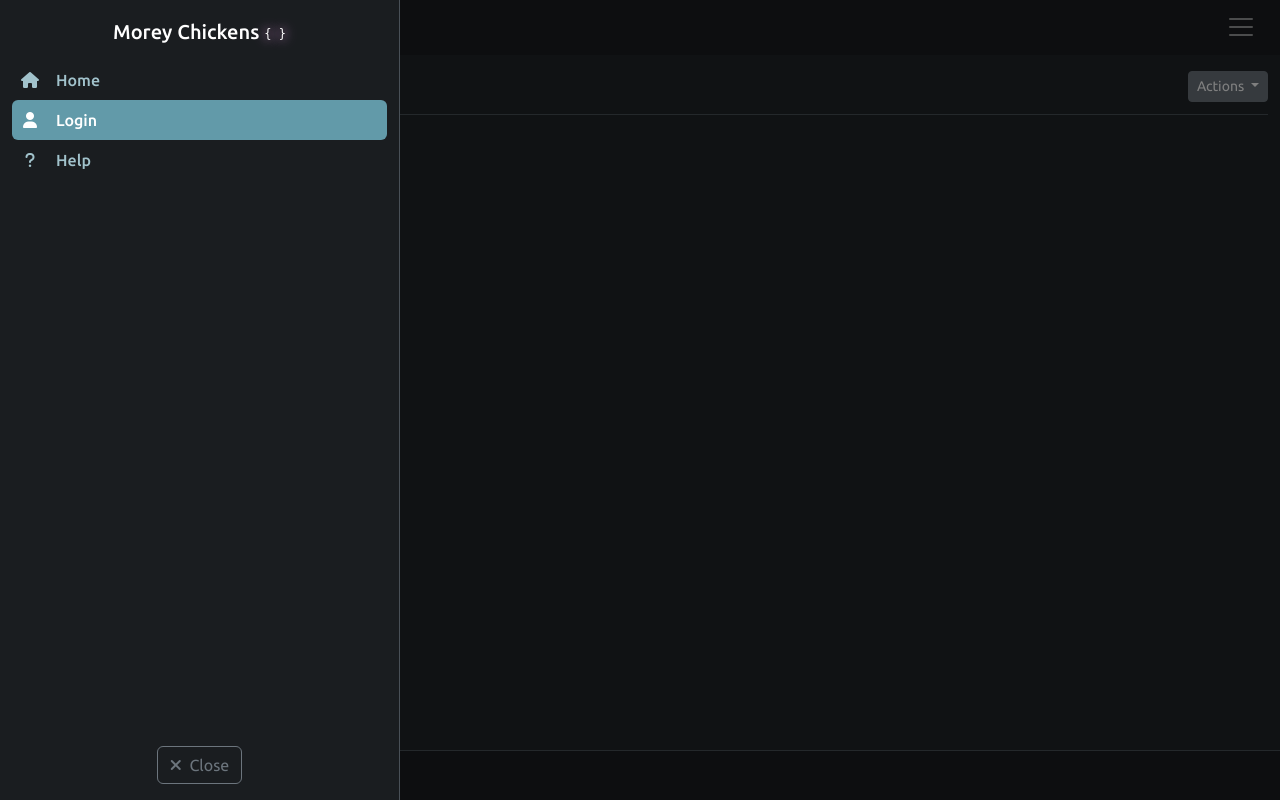
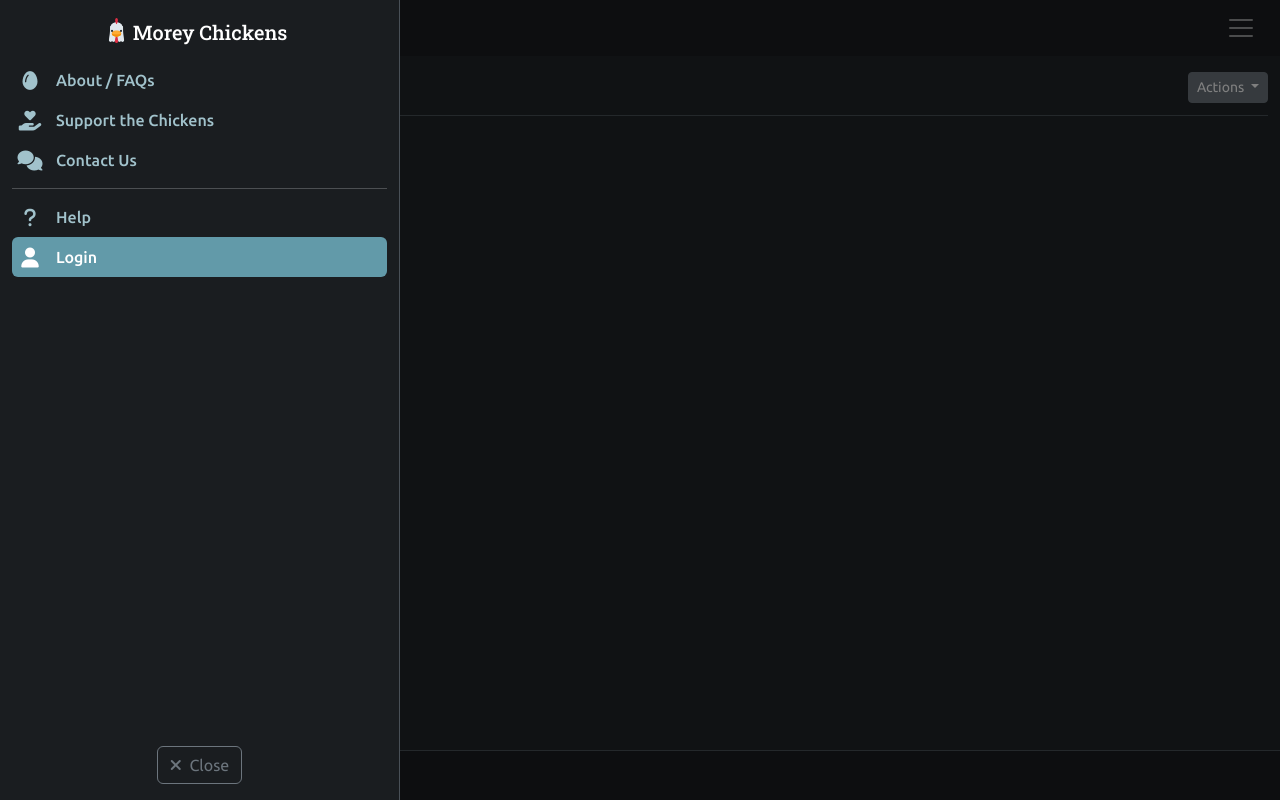
Before and after one commit to jack-hermanson/chicken-coop-v2, a Python web app: template application/web/templates/accounts/me.html in a window 1280 px wide, after a click that opens the changed part. Run offline with Jinja, Linux system fonts and the light colour scheme; the template is opened without the code that fills it, so the values that code supplies are empty; some libraries are stand-ins or nearby versions.

Commit message:
more setup for chickens

```diff
--- a/application/__init__.py
+++ b/application/__init__.py
@@ -43,10 +43,11 @@ def create_app(config_class: Config = Config) -> Flask:
     migrate.init_app(app, db)
 
     # routes and blueprints
+    from application.modules.about.routes import about
     from application.modules.accounts.routes import accounts
     from application.modules.main.routes import main
 
-    for blueprint in [accounts, main]:
+    for blueprint in [accounts, main, about]:
         app.register_blueprint(blueprint)
 
     # login manager
--- a/application/web/static/css/_env_label.scss
+++ b/application/web/static/css/_env_label.scss
@@ -1,7 +1,6 @@
 .env-label {
   font-family: monospace;
-  font-size: 12px;
-  margin-left: 5px;
+  font-size: 9px;
   color: #fff;
   text-shadow: #222 0 0 5px, #ffaaff 0 0 10px, #ffaaff 0 0 15px;
 }
--- a/application/web/static/css/_fonts.scss
+++ b/application/web/static/css/_fonts.scss
@@ -1,5 +1,13 @@
 //@import url('https://fonts.googleapis.com/css2?family=Inter:ital,opsz,wght@0,14..32,100..900;1,14..32,100..900&display=swap');
 @import url('https://fonts.googleapis.com/css2?family=Ubuntu:ital,wght@0,300;0,400;0,500;0,700;1,300;1,400;1,500;1,700&display=swap');
+@import url('https://fonts.googleapis.com/css2?family=Roboto+Slab:wght@100..900&display=swap');
 
 $font-family-sans-serif: "Ubuntu", sans-serif, -apple-system, "SF Pro Display", "Helvetica Neue", Roboto, "Segoe UI", "Liberation Sans", sans-serif, "Apple Color Emoji", "Segoe UI Emoji", "Segoe UI Symbol", "Noto Color Emoji";
 //$font-family-sans-serif: "Ubuntu", "Inter",  sans-serif, -apple-system, "SF Pro Display", "Helvetica Neue", Roboto, "Segoe UI", "Liberation Sans", sans-serif, "Apple Color Emoji", "Segoe UI Emoji", "Segoe UI Symbol", "Noto Color Emoji";
+
+$display-font-family: "Roboto Slab", $font-family-sans-serif;
+$headings-font-family: "Roboto Slab", $font-family-sans-serif;
+
+.navbar-brand {
+  font-family: $headings-font-family;
+}
--- a/application/web/templates/_macros/nav_link.html
+++ b/application/web/templates/_macros/nav_link.html
@@ -1,9 +1,9 @@
-{% macro nav_link(href, active, icon, text) %}
+{% macro nav_link(href, active, icon, text, class="") %}
     <a href="{{ href }}"
-       class="nav-link {% if active %}active{% endif %}">
+       class="nav-link {% if active %}active{% endif %} {{ class }}">
         <div class="row">
             <div class="col-auto text-center px-0 bg" style="min-width: 1.75rem">
-                <i class="fa-solid {{ icon }}"></i>
+                <i class="fa-lg fa-solid {{ icon }}"></i>
             </div>
             <div class="col">
                 {{ text }}
--- a/application/web/templates/base.html
+++ b/application/web/templates/base.html
@@ -16,8 +16,7 @@
     <meta name="viewport" content="width=device-width, initial-scale=1.0"/>
 
     <meta name="og:url" content="{{ request.url }}">
-    {#todo - image#}
-    {#    <meta name="og:image" content="{{ url_for('static', filename='images/balcony.JPG', _external=True) }}">#}
+    <meta name="og:image" content="{{ url_for('static', filename='images/chicken_og_tag_img.jpg', _external=True) }}">
     <meta name="og:description"
           content="The Morey Community Garden has a chicken coop/co-op. This is it!">
     <script src="{{ url_for("static", filename="node_modules/htmx.org/dist/htmx.min.js") }}"></script>
@@ -31,27 +30,28 @@
             id="nav"
             class="offcanvas-lg offcanvas-start col-lg-2 h-100 flex-grow-1 px-lg-2 sidebar border-end overflow-y-auto"
         >
+            {# DESKTOP ONLY #}
             <nav class="navbar">
                 <div class="container-fluid">
                     <a href="{{ url_for('main.index') }}" class="navbar-brand d-flex mx-auto">
-                        {#        todo logo #}
-                        {#            <img alt="logo" src="{{ url_for("static", filename="logo-transparent.png") }}" height="42"#}
-                        {#                 class="d-inline-block align-text-top logo me-2">#}
+                        <img alt="logo" src="{{ url_for("static", filename="favicon.png") }}" height="25"
+                             class="d-inline-block my-auto logo me-1">
                         <span class="d-inline-flex align-items-center my-auto pt-1">
                             <span>
                                 Morey Chickens
+                                {# desktop #}
                             </span>
                             {% if environment != "production" %}
                                 <span
-                                    class="env-label d-flex my-auto pt-1"
+                                    class="env-label d-flex my-auto pt-1 ms-2"
                                 >
-                                    {{ ' {' }}
+{#                                    {{ '{' }}#}
                                     {% if environment == "development" %}
                                         dev
                                     {% else %}
                                         {{ environment }}
                                     {% endif %}
-                                    {{ '}' }}
+                                    {#                                    {{ '}' }}#}
                                 </span>
                             {% endif %}
                         </span>
@@ -59,36 +59,37 @@
                 </div>
             </nav>
             <div class="container-fluid pt-0">
-                <nav class="nav nav-pills flex-column">
-                    {{ nav_link(href=url_for('main.index'), active=(active_route == "main"), icon="fa-home", text="Home") }}
+                <nav class="nav nav-pills flex-column h-100">
+                    {{ nav_link(href=url_for("about.index"), active=(active_route == "about"), icon="fa-egg", text="About / FAQs") }}
+                    {{ nav_link(href="#", active=(active_route == "support"), icon="fa-hand-holding-heart", text="Support the Chickens") }}
+                    {{ nav_link(href="#", active=(active_route == "contact"), icon="fa-comments", text="Contact Us") }}
+
+
+                    {% if current_user.is_authenticated and current_user.clearance >= ClearanceEnum.NORMAL %}
+                        <hr class="my-2">
+                        {{ nav_link(href=url_for('main.index'), active=(active_route == "main"), icon="fa-home", text="Dashboard") }}
+                        {{ nav_link(href="#", active=(active_route == "schedule"), icon="fa-calendar-days", text="Schedule") }}
+                        {{ nav_link(href="#", active=(active_route == "notebook"), icon="fa-book-open", text="Notebook") }}
+                        {{ nav_link(href="#", active=(active_route == "finances"), icon="fa-piggy-bank", text="Finances") }}
+                        {{ nav_link(href="#", active=(active_route == "maintenance"), icon="fa-screwdriver-wrench", text="Maintenance") }}
+                    {% endif %}
+                    {% if current_user.is_authenticated and current_user.clearance >= ClearanceEnum.ADMIN %}
+                        {{ nav_link(href="#", active=(active_route == "admin"), icon="fa-cog", text="Admin") }}
+                    {% endif %}
+                    <hr class="my-2">
+                    {{ nav_link(href="#", active=(active_route == "help"), icon="fa-question", text="Help") }}
                     {% if current_user.is_authenticated %}
                         {{ nav_link(href=url_for('accounts.me'), active=(active_route == "accounts"), icon="fa-user", text=(current_user.first_name|capitalize)) }}
                     {% else %}
                         {{ nav_link(href=url_for('accounts.login'), active=(active_route == "accounts"), icon="fa-user", text="Login") }}
                     {% endif %}
-                    {% if current_user.is_authenticated and current_user.clearance >= ClearanceEnum.NORMAL %}
-                        {{ nav_link(href="#", active=(active_route == "meetings"), icon="fa-people-roof", text="Meetings") }}
-                        {{ nav_link(href="#", active=(active_route == "contacts"), icon="fa-address-book", text="Contacts") }}
-                        {{ nav_link(href="#", active=(active_route == "board"), icon="fa-users-between-lines", text="Board Members") }}
-                        {{ nav_link(href="#", active=(active_route == "bylaws"), icon="fa-scale-balanced", text="Bylaws") }}
-                        {{ nav_link(href="#", active=(active_route == "inventory"), icon="fa-box-open", text="Inventory") }}
-                        {{ nav_link(href="#", active=(active_route == "finances"), icon="fa-file-invoice-dollar", text="Finances") }}
-                        {{ nav_link(href="#", active=(active_route == "members"), icon="fa-house-circle-check", text="Members") }}
-                        {{ nav_link(href="#", active=(active_route == "notebook"), icon="fa-book", text="Notebook") }}
-                        {{ nav_link(href="#", active=(active_route == "newsletters"), icon="fa-envelope", text="Newsletters") }}
-                    {% endif %}
-                    {% if current_user.is_authenticated and current_user.clearance >= ClearanceEnum.ADMIN %}
-                        {{ nav_link(href="#", active=(active_route == "admin"), icon="fa-cog", text="Admin") }}
-                    {% endif %}
-                    {{ nav_link(href="#", active=(active_route == "help"), icon="fa-question", text="Help") }}
+
                 </nav>
             </div>
             <div class="mt-auto pb-3 d-flex d-lg-none">
                 <button data-bs-toggle="offcanvas" data-bs-target="#nav"
                         class="btn btn-outline-secondary mx-auto">
-
                     <i class="fa fa-times me-1"></i>
-
                     Close
                 </button>
             </div>
@@ -99,10 +100,13 @@
                 <nav class="navbar mobile-nav">
                     <div class="container-fluid">
                         <a href="{{ url_for('main.index') }}" class="navbar-brand d-flex">
-
                             <h4 class="d-inline-flex align-items-center my-auto">
-                                <span>
+                                {#  todo - abstract out repeated stuff #}
+                                <img alt="logo" src="{{ url_for("static", filename="favicon.png") }}" height="30"
+                                     class="d-inline-block align-text-top logo me-1">
+                                <span class="me-1">
                                     Morey Chickens
+                                    {# mobile #}
                                 </span>
                                 {% if environment != "production" %}
                                     <span
@@ -156,7 +160,7 @@
                 {% if not hide_title_row %}
                     <div class="row">
                         <div class="col-12">
-                            <div class="page-title mb-3 {% if title_row_no_border %}no-border-bottom{% endif %}">
+                            <div class="page-title {% if subtitle %}mb-1{% else %}mb-3{% endif %} {% if title_row_no_border %}no-border-bottom{% endif %}">
                                 <h2 class="mb-0">
                                     {% if title %}
                                         {{ text_title if text_title else title }}
@@ -170,6 +174,9 @@
                             </div>
                         </div>
                     </div>
+                    {% if subtitle %}
+                        <p class="lead">{{ subtitle }}</p>
+                    {% endif %}
                 {% endif %}
 
                 {% block body %}{% endblock body %}
@@ -191,7 +198,8 @@
             <div class="me-auto d-flex">
                 <span class="h6 text-muted my-auto font-monospace small">Version
                     {% if current_user.is_authenticated %}
-                    <a href="https://github.com/jack-hermanson/chicken-coop-v2/commit/{{ commit }}" target="_blank">{{ commit }}</a>
+                        <a href="https://github.com/jack-hermanson/chicken-coop-v2/commit/{{ commit }}"
+                           target="_blank">{{ commit }}</a>
                     {% else %}
                         {{ commit }}
                     {% endif %}
```
Also changed, not shown: application/modules/about/routes.py (added, +9 -0 lines), application/modules/main/routes.py (+5 -5 lines), application/web/templates/about/index.html (added, +23 -0 lines), application/web/templates/accounts/edit.html (+3 -8 lines), application/modules/about/__init__.py (added), application/web/static/css/main.css, application/web/static/images/chicken_og_tag_img.jpg (added), 2 other files.
